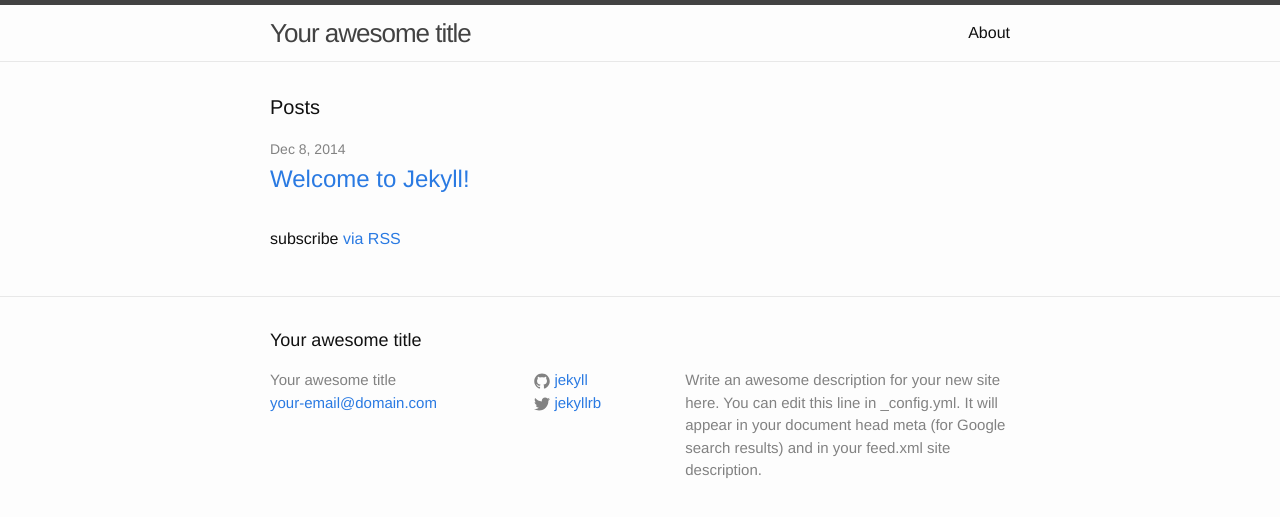
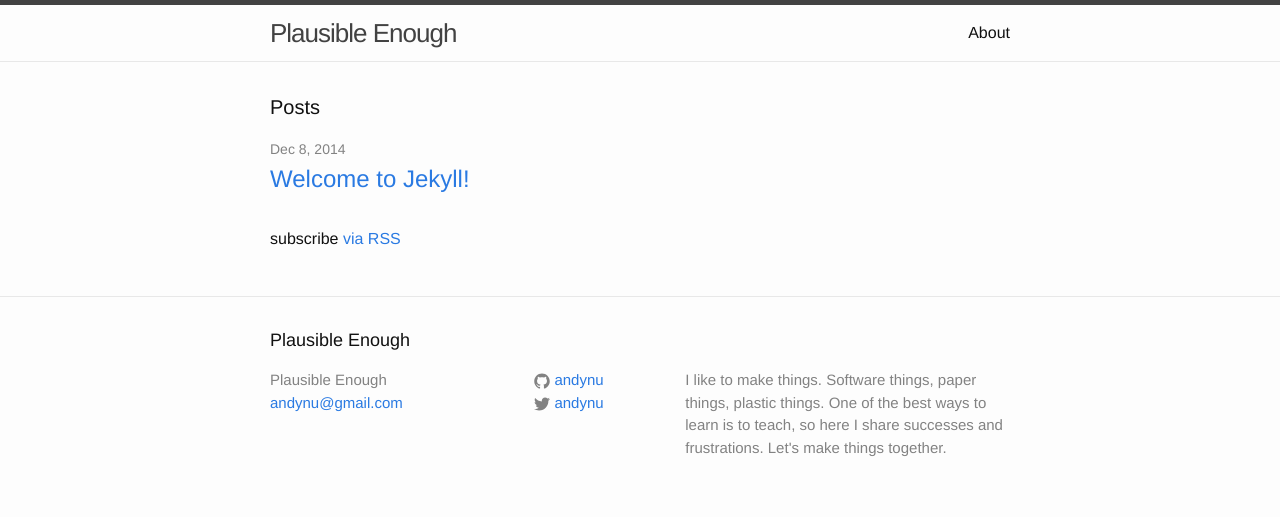
Before and after one commit to andynu/andynu.github.io, a Jekyll site: the page built from index.html, in a window 1280 px wide. Shown: the top 517 px of the page. Built offline with Jekyll 4.4.1, drawn with Linux system fonts in a browser that asks for light colours.

Commit message:
update configs. title, etc.

```diff
--- a/_config.yml
+++ b/_config.yml
@@ -1,14 +1,14 @@
 # Site settings
-title: Your awesome title
-email: your-email@domain.com
+title: Plausible Enough
+email: andynu@gmail.com
 description: > # this means to ignore newlines until "baseurl:"
-  Write an awesome description for your new site here. You can edit this
-  line in _config.yml. It will appear in your document head meta (for
-  Google search results) and in your feed.xml site description.
+  I like to make things. Software things, paper things, plastic things.
+  One of the best ways to learn is to teach, so here I share successes and
+  frustrations. Let's make things together.
 baseurl: "" # the subpath of your site, e.g. /blog/
-url: "http://yourdomain.com" # the base hostname & protocol for your site
-twitter_username: jekyllrb
-github_username:  jekyll
+url: "http://andynu.github.io" # the base hostname & protocol for your site
+twitter_username: andynu
+github_username:  andynu
 
 # Build settings
 markdown: kramdown
```
